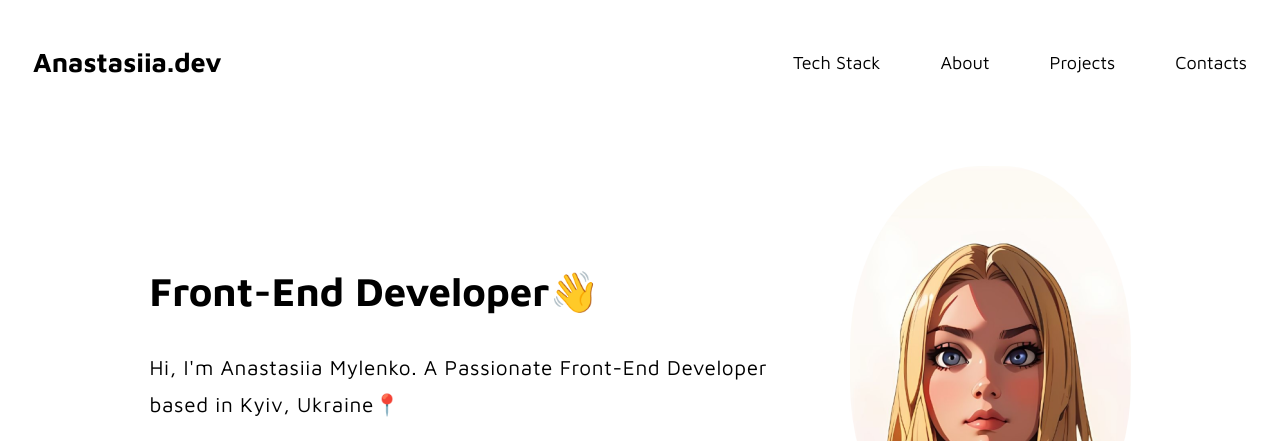
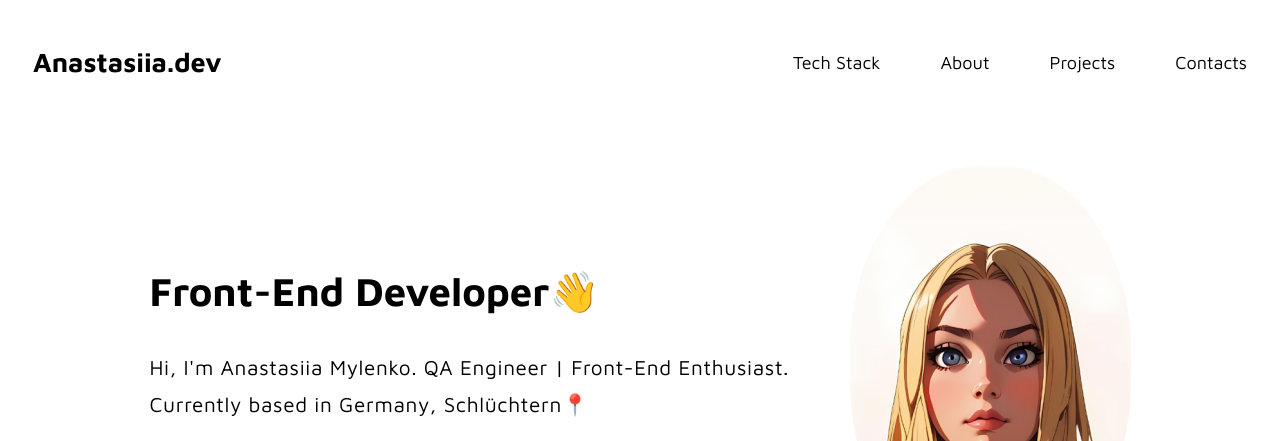
Before and after one commit to Miss-Kiparis/Portfolio, a website: page index.html in a window 1280 px wide. Shown: the top 441 px of the page. Drawn offline with Linux system fonts and the light colour scheme; files whose address does not match are found by name.

Commit message:
Update index.html

```diff
--- a/index.html
+++ b/index.html
@@ -51,9 +51,9 @@
         <section class="page__header--intro intro__container">
             <div class="intro__container--descr intro__description">
                 <h2 class="intro__description--title">Front-End Developer👋</h2>
-                <p class="intro__description--text">Hi, I'm Anastasiia Mylenko. A Passionate Front-End Developer based
+                <p class="intro__description--text">Hi, I'm Anastasiia Mylenko. QA Engineer | Front-End Enthusiast. Currently based
                     in
-                    Kyiv, Ukraine📍</p>
+                    Germany, Schlüchtern📍</p>
                 <div class="intro__description--socials socials__wrapper">
                     <a href="https://www.linkedin.com/in/anastasiia-mylenko-990450195/"
                         class="socials__wrapper--item item__link">
```
